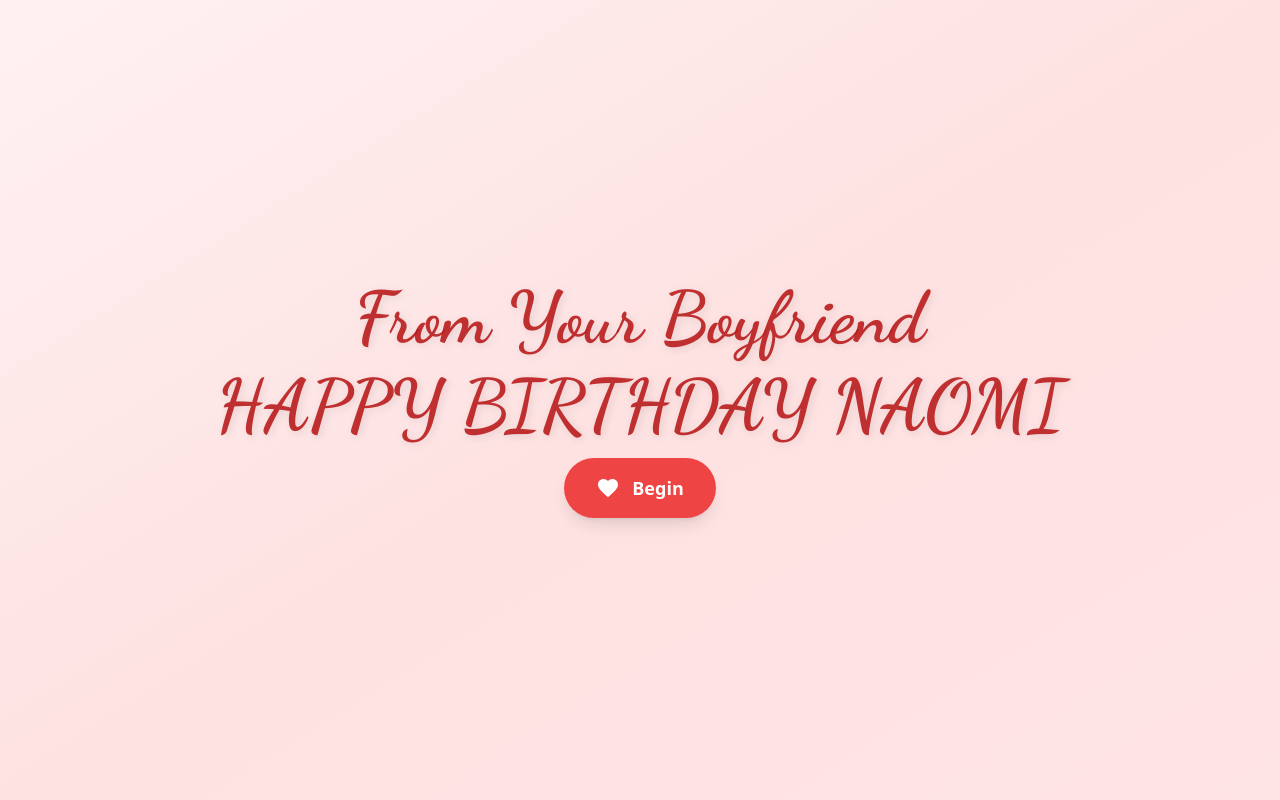
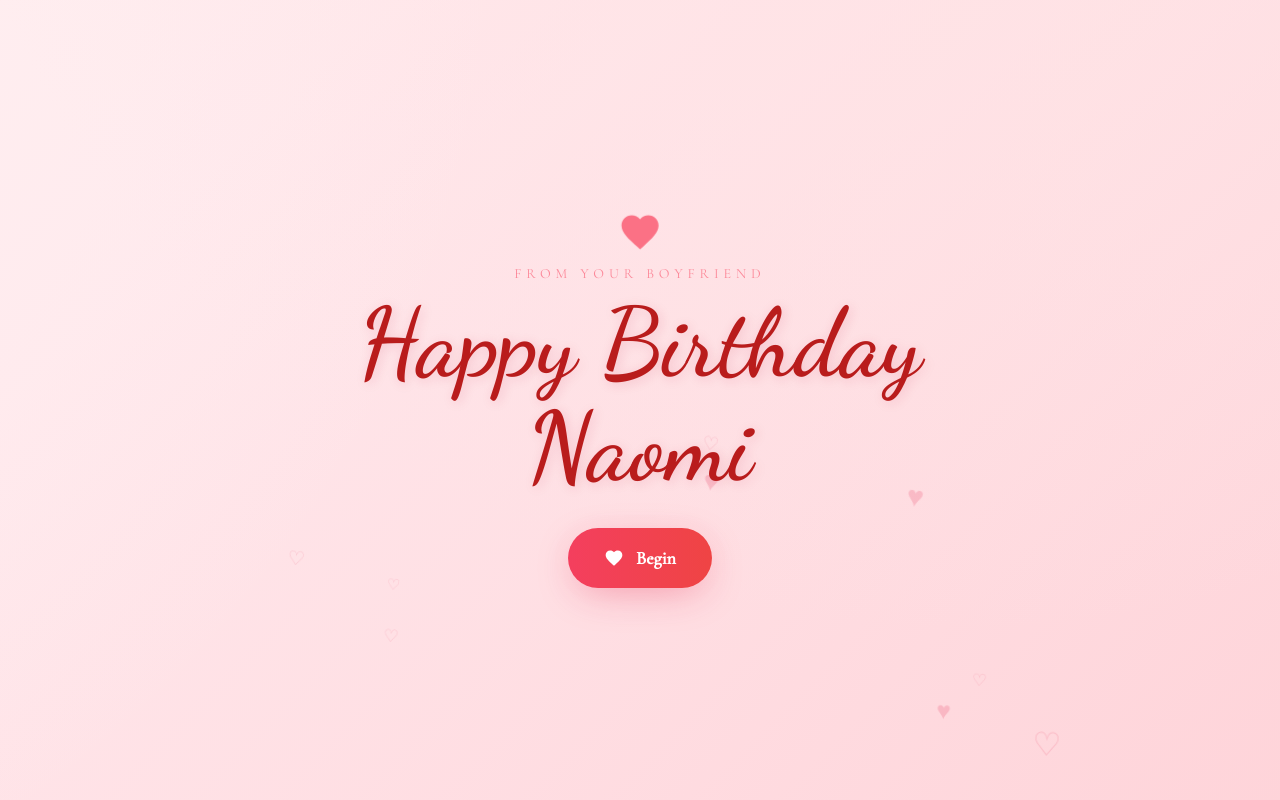
Before and after one commit to draron-dare-045/Love_notes, a Flask app: page / in a window 1280 px wide. Run offline with Flask 3, Linux system fonts and the light colour scheme; some libraries are stand-ins or nearby versions.

Commit message:
Updated styling

```diff
--- a/templates/index.html
+++ b/templates/index.html
@@ -2,79 +2,145 @@
 <html lang="en">
 <head>
   <meta charset="UTF-8">
+  <meta name="viewport" content="width=device-width, initial-scale=1.0">
   <title>A Song For You</title>
   <script src="https://cdn.tailwindcss.com"></script>
   <link rel="preconnect" href="https://fonts.googleapis.com">
   <link rel="preconnect" href="https://fonts.gstatic.com" crossorigin>
-  <link href="https://fonts.googleapis.com/css2?family=Dancing+Script:wght@700&display=swap" rel="stylesheet">
+  <link href="https://fonts.googleapis.com/css2?family=Dancing+Script:wght@600;700&family=Cormorant+Garamond:ital,wght@0,400;0,500;1,400&display=swap" rel="stylesheet">
   <style>
+    * { -webkit-tap-highlight-color: transparent; }
+
+    body {
+      font-family: 'Cormorant Garamond', serif;
+    }
+
     .font-cursive {
       font-family: 'Dancing Script', cursive;
     }
 
+    .romance-bg {
+      background: radial-gradient(circle at 20% 20%, #fff1f2 0%, transparent 45%),
+                  radial-gradient(circle at 80% 0%, #ffe4e6 0%, transparent 40%),
+                  linear-gradient(135deg, #fff5f5 0%, #ffe8ec 45%, #fecdd3 100%);
+      background-size: 200% 200%;
+      animation: bg-drift 18s ease-in-out infinite;
+    }
+    @keyframes bg-drift {
+      0%, 100% { background-position: 0% 50%; }
+      50% { background-position: 100% 50%; }
+    }
+
+    .floating-heart {
+      position: absolute;
+      bottom: -10%;
+      color: rgba(225, 29, 72, 0.18);
+      animation: float-up linear infinite;
+      pointer-events: none;
+      user-select: none;
+    }
+    @keyframes float-up {
+      0% { transform: translateY(0) translateX(0) rotate(0deg); opacity: 0; }
+      10% { opacity: 1; }
+      90% { opacity: 1; }
+      100% { transform: translateY(-115vh) translateX(var(--drift, 20px)) rotate(20deg); opacity: 0; }
+    }
+
     @keyframes fade-in {
-      from { opacity: 0; transform: translateY(20px); }
+      from { opacity: 0; transform: translateY(24px); }
       to { opacity: 1; transform: translateY(0); }
     }
     .animate-fade-in {
-      animation: fade-in 1.5s ease-out forwards;
+      animation: fade-in 1.3s cubic-bezier(0.22, 1, 0.36, 1) forwards;
     }
 
-    @keyframes heartbeat-bg {
-      0% { background-size: 100% 100%; }
-      50% { background-size: 105% 105%; }
-      100% { background-size: 100% 100%; }
+    @keyframes fade-in-scale {
+      from { opacity: 0; transform: translateY(16px) scale(0.97); }
+      to { opacity: 1; transform: translateY(0) scale(1); }
     }
-    .animate-heartbeat-bg {
-      background-position: center;
-      animation: heartbeat-bg 2.5s ease-in-out infinite;
+    .animate-fade-in-scale {
+      animation: fade-in-scale 1s cubic-bezier(0.22, 1, 0.36, 1) forwards;
     }
 
     @keyframes heartbeat-icon {
       0%, 100% { transform: scale(1); }
-      50% { transform: scale(1.15); }
+      50% { transform: scale(1.18); }
     }
     .animate-heartbeat-icon {
-      animation: heartbeat-icon 1.5s ease-in-out infinite;
+      animation: heartbeat-icon 1.4s ease-in-out infinite;
     }
 
-    .scrollbar-hide::-webkit-scrollbar {
-        display: none;
+    @keyframes glow-pulse {
+      0%, 100% { box-shadow: 0 0 0 0 rgba(225, 29, 72, 0.35), 0 10px 40px -10px rgba(225,29,72,0.4); }
+      50% { box-shadow: 0 0 0 14px rgba(225, 29, 72, 0), 0 10px 40px -10px rgba(225,29,72,0.4); }
     }
-    .scrollbar-hide {
-        -ms-overflow-style: none;
-        scrollbar-width: none;
+    .glow-pulse {
+      animation: glow-pulse 2.6s ease-in-out infinite;
+    }
+
+    .scrollbar-hide::-webkit-scrollbar { display: none; }
+    .scrollbar-hide { -ms-overflow-style: none; scrollbar-width: none; }
+
+    @keyframes blink {
+      0%, 49% { opacity: 1; }
+      50%, 100% { opacity: 0; }
+    }
+    .cursor-blink { animation: blink 0.9s step-end infinite; }
+
+    .lyric-card {
+      background: linear-gradient(160deg, rgba(255,255,255,0.75), rgba(255,255,255,0.5));
+      backdrop-filter: blur(14px);
+      border: 1px solid rgba(255,255,255,0.6);
     }
   </style>
 </head>
-<body class="bg-rose-50">
+<body class="romance-bg">
 
-  <main id="main-container" class="min-h-screen w-full flex flex-col items-center justify-center bg-gradient-to-br from-rose-50 via-red-100 to-rose-100 p-4 sm:p-6 lg:p-8 overflow-hidden transition-all duration-1000">
+  <main id="main-container" class="relative min-h-screen w-full flex flex-col items-center justify-center overflow-hidden p-4 sm:p-6 lg:p-8">
 
-    <!-- Start Screen -->
-    <div id="start-screen" class="text-center animate-fade-in">
-       <h1 class="font-cursive text-5xl sm:text-6xl md:text-7xl text-red-700/90 mb-4" style="text-shadow: 2px 2px 8px rgba(0,0,0,0.1)">
-          From Your Boyfriend
-        </h1>
-        <h4 class="font-cursive text-5xl sm:text-6xl md:text-7xl text-red-700/90 mb-4" style="text-shadow: 2px 2px 8px rgba(0,0,0,0.1)">
-          HAPPY BIRTHDAY NAOMI
-        </h2>
-        <button id="begin-button" class="group relative inline-flex items-center justify-center px-8 py-4 text-lg font-bold text-white bg-red-500 rounded-full shadow-lg transition-all duration-300 ease-in-out hover:bg-red-600 focus:outline-none focus:ring-2 focus:ring-red-400 focus:ring-offset-2 focus:ring-offset-rose-50 transform hover:scale-105">
-          <svg class="w-6 h-6 mr-3 transition-transform duration-300 group-hover:scale-125" xmlns="http://www.w3.org/2000/svg" viewBox="0 0 24 24" fill="currentColor"><path d="M12 21.35l-1.45-1.32C5.4 15.36 2 12.28 2 8.5 2 5.42 4.42 3 7.5 3c1.74 0 3.41.81 4.5 2.09C13.09 3.81 14.76 3 16.5 3 19.58 3 22 5.42 22 8.5c0 3.78-3.4 6.86-8.55 11.54L12 21.35z" /></svg>
-          Begin
-        </button>
+    <div id="hearts-bg" class="absolute inset-0 overflow-hidden pointer-events-none"></div>
+
+    <div id="start-screen" class="relative z-10 text-center animate-fade-in-scale px-4">
+      <svg class="w-10 h-10 mx-auto text-rose-400 mb-3 animate-heartbeat-icon" xmlns="http://www.w3.org/2000/svg" viewBox="0 0 24 24" fill="currentColor"><path d="M12 21.35l-1.45-1.32C5.4 15.36 2 12.28 2 8.5 2 5.42 4.42 3 7.5 3c1.74 0 3.41.81 4.5 2.09C13.09 3.81 14.76 3 16.5 3 19.58 3 22 5.42 22 8.5c0 3.78-3.4 6.86-8.55 11.54L12 21.35z" /></svg>
+
+      <p class="uppercase tracking-[0.35em] text-rose-400/80 text-xs sm:text-sm mb-3">From Your Boyfriend</p>
+      <h1 class="font-cursive text-6xl sm:text-7xl md:text-8xl text-red-700 mb-2 leading-tight" style="text-shadow: 2px 2px 12px rgba(190,18,60,0.15)">
+        Happy Birthday
+      </h1>
+      <h1 class="font-cursive text-6xl sm:text-7xl md:text-8xl text-red-700 mb-8 leading-tight" style="text-shadow: 2px 2px 12px rgba(190,18,60,0.15)">
+        Naomi
+      </h1>
+
+      <button id="begin-button" class="glow-pulse group relative inline-flex items-center justify-center px-9 py-4 text-lg font-semibold text-white bg-gradient-to-r from-rose-500 to-red-500 rounded-full shadow-lg transition-all duration-300 ease-in-out hover:from-rose-600 hover:to-red-600 focus:outline-none focus:ring-2 focus:ring-red-400 focus:ring-offset-2 focus:ring-offset-rose-50 transform hover:scale-105">
+        <svg class="w-5 h-5 mr-3 transition-transform duration-300 group-hover:scale-125" xmlns="http://www.w3.org/2000/svg" viewBox="0 0 24 24" fill="currentColor"><path d="M12 21.35l-1.45-1.32C5.4 15.36 2 12.28 2 8.5 2 5.42 4.42 3 7.5 3c1.74 0 3.41.81 4.5 2.09C13.09 3.81 14.76 3 16.5 3 19.58 3 22 5.42 22 8.5c0 3.78-3.4 6.86-8.55 11.54L12 21.35z" /></svg>
+        Begin
+      </button>
     </div>
 
-    <!-- Lyrics Screen -->
-    <div id="lyrics-screen" class="hidden w-full max-w-4xl text-center flex-col items-center">
-      <h1 class="font-cursive text-5xl sm:text-6xl md:text-7xl text-red-700/90 mb-4" style="text-shadow: 2px 2px 8px rgba(0,0,0,0.1)">
-        FOR NAOMI
+    <div id="lyrics-screen" class="hidden relative z-10 w-full max-w-3xl text-center flex-col items-center px-2">
+      <p class="uppercase tracking-[0.35em] text-rose-400/80 text-xs sm:text-sm mb-2">A Word for</p>
+      <h1 class="font-cursive text-5xl sm:text-6xl md:text-7xl text-red-700 mb-5" style="text-shadow: 2px 2px 10px rgba(190,18,60,0.15)">
+        Naomi
       </h1>
-      <svg class="w-8 h-8 text-red-400 mb-8 animate-heartbeat-icon" xmlns="http://www.w3.org/2000/svg" viewBox="0 0 24 24" fill="currentColor"><path d="M12 21.35l-1.45-1.32C5.4 15.36 2 12.28 2 8.5 2 5.42 4.42 3 7.5 3c1.74 0 3.41.81 4.5 2.09C13.09 3.81 14.76 3 16.5 3 19.58 3 22 5.42 22 8.5c0 3.78-3.4 6.86-8.55 11.54L12 21.35z" /></svg>
+      <svg class="w-7 h-7 text-red-400 mb-6 animate-heartbeat-icon" xmlns="http://www.w3.org/2000/svg" viewBox="0 0 24 24" fill="currentColor"><path d="M12 21.35l-1.45-1.32C5.4 15.36 2 12.28 2 8.5 2 5.42 4.42 3 7.5 3c1.74 0 3.41.81 4.5 2.09C13.09 3.81 14.76 3 16.5 3 19.58 3 22 5.42 22 8.5c0 3.78-3.4 6.86-8.55 11.54L12 21.35z" /></svg>
 
-      <div class="w-full bg-white/60 backdrop-blur-sm shadow-xl rounded-2xl p-6 md:p-10 border border-white/50">
-        <pre id="lyrics-container" class="font-cursive text-3xl md:text-4xl lg:text-5xl text-red-900/90 whitespace-pre-wrap text-center transition-all duration-500 h-80 overflow-y-auto p-4 scrollbar-hide" style="text-shadow: 1px 1px 4px rgba(0,0,0,0.1)"></pre>
+      <div class="w-full lyric-card shadow-xl rounded-3xl p-6 md:p-10">
+        <pre id="lyrics-container" class="font-cursive text-2xl sm:text-3xl md:text-4xl text-red-900/90 whitespace-pre-wrap text-center h-72 md:h-80 overflow-y-auto p-2 scrollbar-hide" style="text-shadow: 1px 1px 4px rgba(0,0,0,0.08)"></pre>
       </div>
+    </div>
+
+    <div id="ending-screen" class="hidden relative z-10 text-center animate-fade-in px-4">
+      <svg class="w-10 h-10 mx-auto text-rose-400 mb-4 animate-heartbeat-icon" xmlns="http://www.w3.org/2000/svg" viewBox="0 0 24 24" fill="currentColor"><path d="M12 21.35l-1.45-1.32C5.4 15.36 2 12.28 2 8.5 2 5.42 4.42 3 7.5 3c1.74 0 3.41.81 4.5 2.09C13.09 3.81 14.76 3 16.5 3 19.58 3 22 5.42 22 8.5c0 3.78-3.4 6.86-8.55 11.54L12 21.35z" /></svg>
+      <h1 class="font-cursive text-5xl sm:text-6xl md:text-7xl text-red-700 mb-4" style="text-shadow: 2px 2px 10px rgba(190,18,60,0.15)">
+        Forever Yours
+      </h1>
+      <p class="text-red-800/80 text-lg sm:text-xl mb-8 max-w-md mx-auto">
+        Happy Birthday, my love. Every word of that song is true.
+      </p>
+      <button id="replay-button" class="group relative inline-flex items-center justify-center px-8 py-3.5 text-base font-semibold text-red-700 bg-white/70 border border-red-200 rounded-full shadow-md transition-all duration-300 ease-in-out hover:bg-white hover:scale-105 focus:outline-none focus:ring-2 focus:ring-red-300">
+        <svg class="w-5 h-5 mr-2" xmlns="http://www.w3.org/2000/svg" viewBox="0 0 24 24" fill="none" stroke="currentColor" stroke-width="2"><path stroke-linecap="round" stroke-linejoin="round" d="M4 4v5h.582m15.356 2A8.001 8.001 0 004.582 9m0 0H9m11 11v-5h-.581m0 0a8.003 8.003 0 01-15.357-2m15.357 2H15" /></svg>
+        Play Again
+      </button>
     </div>
   </main>
 
@@ -83,8 +149,11 @@
       const mainContainer = document.getElementById('main-container');
       const startScreen = document.getElementById('start-screen');
       const lyricsScreen = document.getElementById('lyrics-screen');
+      const endingScreen = document.getElementById('ending-screen');
       const beginButton = document.getElementById('begin-button');
+      const replayButton = document.getElementById('replay-button');
       const lyricsContainer = document.getElementById('lyrics-container');
+      const heartsBg = document.getElementById('hearts-bg');
 
       const songLyrics = [
         "MY SOULMATE,MY LIGHT\n",
@@ -120,13 +189,30 @@
       const typingSpeed = 70;
       const audioSrc = "./song.mp3";
       const audio = new Audio(audioSrc);
-      audio.loop = true;
+      audio.loop = false;
 
       const sleep = (ms) => new Promise(resolve => setTimeout(resolve, ms));
 
+      const heartSymbols = ['♥', '♡'];
+      const spawnHeart = () => {
+        const heart = document.createElement('span');
+        heart.className = 'floating-heart';
+        heart.textContent = heartSymbols[Math.floor(Math.random() * heartSymbols.length)];
+        const size = 14 + Math.random() * 22;
+        heart.style.left = Math.random() * 100 + '%';
+        heart.style.fontSize = size + 'px';
+        heart.style.setProperty('--drift', (Math.random() * 80 - 40) + 'px');
+        const duration = 10 + Math.random() * 10;
+        heart.style.animationDuration = duration + 's';
+        heartsBg.appendChild(heart);
+        setTimeout(() => heart.remove(), duration * 1000);
+      };
+      for (let i = 0; i < 6; i++) setTimeout(spawnHeart, i * 900);
+      setInterval(spawnHeart, 1600);
+
       const typeLyrics = async () => {
         const cursor = document.createElement('span');
-        cursor.className = 'animate-pulse';
+        cursor.className = 'cursor-blink';
         cursor.textContent = '|';
         lyricsContainer.appendChild(cursor);
 
@@ -149,16 +235,32 @@
         cursor.remove();
       };
 
-      beginButton.addEventListener('click', () => {
+      const showEndingWhenDone = () => {
+        audio.addEventListener('ended', () => {
+          lyricsScreen.classList.add('hidden');
+          lyricsScreen.classList.remove('flex');
+          endingScreen.classList.remove('hidden');
+          endingScreen.classList.add('flex', 'flex-col', 'items-center');
+        }, { once: true });
+      };
+
+      const startExperience = () => {
         startScreen.classList.add('hidden');
+        endingScreen.classList.add('hidden');
+        endingScreen.classList.remove('flex', 'flex-col', 'items-center');
         lyricsScreen.classList.remove('hidden');
-        lyricsScreen.classList.add('animate-fade-in', 'flex');
-        mainContainer.classList.add('animate-heartbeat-bg');
+        lyricsScreen.classList.add('animate-fade-in', 'flex', 'flex-col');
+        lyricsContainer.textContent = '';
 
+        audio.currentTime = 0;
         audio.play().catch(error => console.error("Audio playback failed:", error));
+        showEndingWhenDone();
 
         typeLyrics();
-      });
+      };
+
+      beginButton.addEventListener('click', startExperience);
+      replayButton.addEventListener('click', startExperience);
     });
   </script>
 </body>
```
